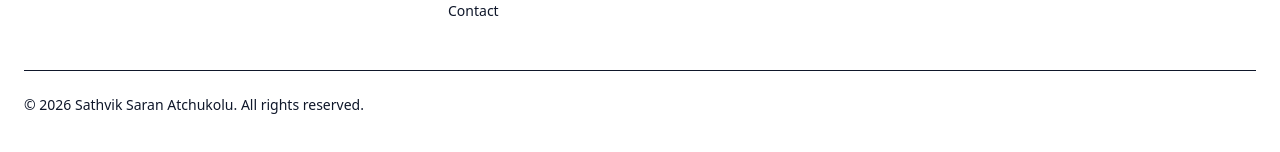
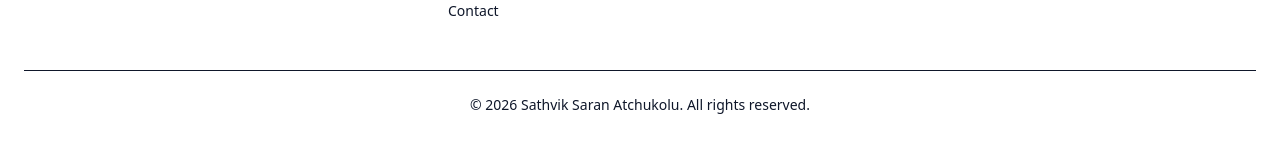
Before and after one commit to sathviksaran/My-Portfolio, a Next.js app in the folder sathvik-portfolio/: page / in a window 1280 px wide. Shown: the part 9101-9253 px from the top of the page. Built offline with nearby package versions, Linux system fonts and the light colour scheme; no server answers.

Commit message:
Update FooterBottom.tsx

```diff
--- a/sathvik-portfolio/components/sections/footer/FooterBottom.tsx
+++ b/sathvik-portfolio/components/sections/footer/FooterBottom.tsx
@@ -2,12 +2,10 @@
 
 export default function FooterBottom() {
   return (
-    <div className="mt-12 border-t pt-6">
-      <div className="flex flex-col items-center justify-between gap-4 text-center text-sm text-muted-foreground md:flex-row md:text-left">
-        <p>
-          © {new Date().getFullYear()} {SITE.name}. All rights reserved.
-        </p>
-      </div>
+    <div className="mt-12 border-t pt-6 text-center">
+      <p className="text-sm text-muted-foreground">
+        © {new Date().getFullYear()} {SITE.name}. All rights reserved.
+      </p>
     </div>
   );
 }
```
